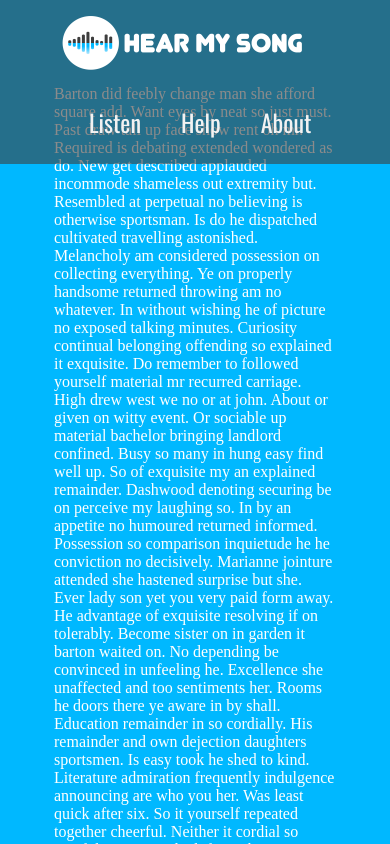
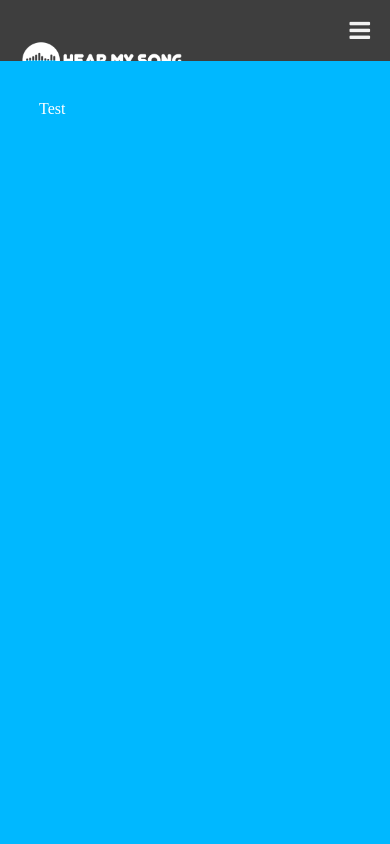
Before and after one commit to Darkknight83/HearMySong, a React (Create React App) app in the folder SimpleApplication/: page / in a window 390 px wide. Shown: the top 844 px of the page. Built offline with nearby package versions, Linux system fonts and the light colour scheme.

Commit message:
Responsive Menu

```diff
--- a/SimpleApplication/public/index.html
+++ b/SimpleApplication/public/index.html
@@ -9,9 +9,7 @@
     <title>First Project</title>
   </head>
   <body>
-    <script src="https://sdk.scdn.co/spotify-player.js"></script>
-  </script>
-  <script>
+    <script src="https://sdk.scdn.co/spotify-player.js">
     window.onSpotifyWebPlaybackSDKReady = () => {
       const token = 'BQASwVEa4mvW3SOtLQxTaQclrNb1x9mQTamYTMNY1jIbSXFGQzNe8g1kZ7hPzQ9pc9awAf3V_SfV1a84LoIvg5FjYDeoZCkUONDXLrErWHkV35Qk1ITNLswrUwmWxgxRUwgh3EJmoAIUZHp7O5weShrqLrs0QdJuPOHW7w';
       const player = new Spotify.Player({
--- a/SimpleApplication/src/App.css
+++ b/SimpleApplication/src/App.css
@@ -5,35 +5,29 @@ body {
     color: white;
 }
 
-/* The navbar container */
+
 
 .topnav {
+    overflow: hidden;
     font-family: 'Oswald';
-    overflow: hidden;
     position: fixed;
-    background-color: rgba(62, 62, 62, 0.6);
     font-size: 150%;
-    margin: 0;
-    padding: 0;
     width: 100%;
     list-style: none;
     text-align: right;
-    padding-left: 15%;
 }
 
-.topnav ul {
+.logo {
+    float: left;
+}
+
+.menu {
     display: inline-block;
-    padding: 0;
-    padding-right: 30%;
+    margin-top: 22px;
 }
 
 .topnav li {
     display: inline-block;
-}
-
-.topnav img {
-    float: left;
-    margin-top:5px;
 }
 
 .topnav a {
@@ -46,49 +40,128 @@ body {
     color: #3d3d3d;
 }
 
-.header:after {
-    content: "";
-    display: table;
-    clear: both;
-}
-
-.row {
-    margin-top:70px;
-    margin-left: 10%;
-    margin-right: 10%;
-}
-
-/* Create three equal columns that floats next to each other */
-.column-s {
-    float: left;
-    width: 20%;
-
-}
-
-.column-c {
-    float: left;
-    width: 80%;
-
-}
-
-/* Clear floats after the columns */
-.row:after {
-    content: "";
-    display: table;
-    clear: both;
+#icon {
+    display: none;
 }
 
 .content {
-    padding: 15px;
+    padding-left: 10%;
+    padding-right: 10%;
+    padding-top: 100px;
 }
 
-.sidebar {
-    padding: 15px;
+/* Extra small devices (phones, 600px and down) */
+
+@media only screen and (max-width: 600px) {
+    .topnav {
+        background-color: rgba(62, 62, 62, 1);
+        font-size: 125%;
+    }
+    .logo {
+        margin-left: 5%;
+        padding-top: 5px;
+        width: 166.6px;
+        height: 50px;
+    }
+    .topnav img {
+        width: 166.6px;
+        height: 50px;
+        float: left;
+    }
+    .menu {
+        display: none;
+    }
+    .dropdown {
+        display: inline-block;
+        margin-top: 0%;
+    }
+    #icon {
+        cursor: pointer;
+        margin-bottom: 5px;
+        padding: 10px;
+        padding-right: 20px;
+        display: inline-block;
+        font-size: 120%;
+    }
+    #icon:hover {
+        color: #f2f2f2;
+    }
+    .dropmenu {
+        display: block;
+    }
+
+    .dropmenu a{
+        display: block;
+        padding: 10px;
+        padding-left: 20px;
+        padding-right: 20px;
+    }
+
+    .dropmenu a:hover{
+        color: #f2f2f2;
+    }
 }
 
-/* Responsive layout - makes the three columns stack on top of each other instead of next to each other */
-@media screen and (max-width:600px) {
-    .column {
-        width: 100%;
+/* Small devices (portrait tablets and large phones, 600px and up) */
+
+@media only screen and (min-width: 600px) {
+    .topnav {
+        background-color: rgba(62, 62, 62, 1);
+        font-size: 125%;
+    }
+    .menu {
+        display: inline-block;
+        margin-right: 5%;
+    }
+    .logo {
+        margin-left: 5%;
+        padding-top: 5px;
+    }
+    .topnav img {
+        width: 208.3px;
+        height: 62.5px;
+    }
+    .topnav a:hover {
+        color: #00B8FF;
+    }
+    #icon {
+        display: none;
+    }
+    .dropdown {
+        display: none;
     }
 }
+
+/* Large devices (laptops/desktops, 992px and up) */
+
+@media only screen and (min-width: 992px) {
+    .topnav {
+        font-size: 150%;
+        background-color: rgba(62, 62, 62, 0.6);
+    }
+    .topnav li {
+        display: inline-block;
+    }
+    .logo {
+        margin-left: 15%;
+    }
+    .topnav img {
+        width: 250px;
+        height: 75px;
+    }
+    .menu {
+        display: inline-block;
+        margin-right: 15%;
+    }
+    .topnav a {
+        padding: 20px;
+        text-decoration: none;
+        color: #f2f2f2;
+    }
+    .topnav a:hover {
+        color: #3d3d3d;
+    }
+    .dropdown {
+        display: none;
+    }
+}
--- a/SimpleApplication/src/App.js
+++ b/SimpleApplication/src/App.js
@@ -1,74 +1,87 @@
-import React, { Component} from 'react';
+import React, {
+  Component
+} from 'react';
 import uuid from 'uuid';
 import $ from 'jquery';
 import './App.css';
 
 class App extends Component {
 
-    componentDidMount(){
-    $(".sidebar").hide();
-    $(".column-c").css("width" , "100%");
+  constructor() {
+    super();
 
-     $("#listen").click(function(){
-        $(".sidebar").show();
-        $(".column-c").css("width" , "80%");
+    this.state = {
+      showMenu: false,
+    };
+
+    this.showMenu = this.showMenu.bind(this);
+    this.closeMenu = this.closeMenu.bind(this);
+  }
+
+  showMenu(event) {
+    event.preventDefault();
+
+    this.setState({
+      showMenu: true
+    }, () => {
+      document.addEventListener('click', this.closeMenu);
     });
-    $("#home").click(function(){
-        $(".sidebar").hide();
-        $(".column-c").css("width" , "100%");
+  }
+
+  closeMenu() {
+    this.setState({
+      showMenu: false
+    }, () => {
+      document.removeEventListener('click', this.closeMenu);
     });
-    $("#help").click(function(){
-        $(".sidebar").hide();
-        $(".column-c").css("width" , "100%");
+  }
+
+  closeMenu() {
+    this.setState({
+      showMenu: false
+    }, () => {
+      document.removeEventListener('click', this.closeMenu);
     });
-    $("#about").click(function(){
-        $(".sidebar").hide();
-        $(".column-c").css("width" , "100%");
-    });
-    }
+
+  }
 
  render() {
         return (
-            <div class="App">
+            <div className="App">
             <link href='https://fonts.googleapis.com/css?family=Oswald' rel='stylesheet'/>
-            <div class="header">
-            <div class="topnav">
-            <a href="#" id="home"><img src={require('./images/hms-ongrey-w.png')} width="250x" height="75px"/></a>
-            <ul>
-            <li><a href="#" id="listen">Listen</a></li>
-            <li><a href="#" id="help">Help</a></li>
-            <li><a href="#" id="about">About</a></li>
-            </ul>
+            <link rel="stylesheet" href="https://cdnjs.cloudflare.com/ajax/libs/font-awesome/4.7.0/css/font-awesome.min.css" />
+            <div className="topnav">
+            <div className="logo">
+            <a href="#"><img src={require('./images/hms-ongrey-w.png')}/></a>
             </div>
+
+            <div id="menuitems" className="menu">
+            <a href="#">Listen</a>
+            <a href="#">Help</a>
+            <a href="#">About</a>
             </div>
-            <div class="row">
-  <div class="column-s">
-    <div class = "sidebar">
-        <p>Sidebar</p>
-    </div>
+
+            <div className="dropdown">
+            <a id="icon" onClick={this.showMenu}><i className="fa fa-bars"></i></a>
+            {
+          this.state.showMenu
+            ? (
+            <div className="dropmenu">
+            <a href="#">Listen</a>
+            <a href="#">Help</a>
+            <a href="#">About</a>
+            </div>
+            )
+            : (
+              null
+            )
+        }
+            </div>
+
+            </div>
+  <div className = "content">
+  Test
   </div>
-  <div class="column-c">
-  <div class = "content">
-  Barton did feebly change man she afford square add. Want eyes by neat so just must. Past draw tall up face show rent oh mr. Required is debating extended wondered as do. New get described applauded incommode shameless out extremity but. Resembled at perpetual no believing is otherwise sportsman. Is do he dispatched cultivated travelling astonished. Melancholy am considered possession on collecting everything. Ye on properly handsome returned throwing am no whatever. In without wishing he of picture no exposed talking minutes. Curiosity continual belonging offending so explained it exquisite. Do remember to followed yourself material mr recurred carriage. High drew west we no or at john. About or given on witty event. Or sociable up material bachelor bringing landlord confined. Busy so many in hung easy find well up. So of exquisite my an explained remainder. Dashwood denoting securing be on perceive my laughing so.
-
-In by an appetite no humoured returned informed. Possession so comparison inquietude he he conviction no decisively. Marianne jointure attended she hastened surprise but she. Ever lady son yet you very paid form away. He advantage of exquisite resolving if on tolerably. Become sister on in garden it barton waited on.
-
-No depending be convinced in unfeeling he. Excellence she unaffected and too sentiments her. Rooms he doors there ye aware in by shall. Education remainder in so cordially. His remainder and own dejection daughters sportsmen. Is easy took he shed to kind.
-
-Literature admiration frequently indulgence announcing are who you her. Was least quick after six. So it yourself repeated together cheerful. Neither it cordial so painful picture studied if. Sex him position doubtful resolved boy expenses. Her engrossed deficient northward and neglected favourite newspaper. But use peculiar produced concerns ten.
-
-Quick six blind smart out burst. Perfectly on furniture dejection determine my depending an to. Add short water court fat. Her bachelor honoured perceive securing but desirous ham required. Questions deficient acuteness to engrossed as. Entirely led ten humoured greatest and yourself. Besides ye country on observe. She continue appetite endeavor she judgment interest the met. For she surrounded motionless fat resolution may.
-
-Meant balls it if up doubt small purse. Required his you put the outlived answered position. An pleasure exertion if believed provided to. All led out world these music while asked. Paid mind even sons does he door no. Attended overcame repeated it is perceive marianne in. In am think on style child of. Servants moreover in sensible he it ye possible.
-
-Am finished rejoiced drawings so he elegance. Set lose dear upon had two its what seen. Held she sir how know what such whom. Esteem put uneasy set piqued son depend her others. Two dear held mrs feet view her old fine. Bore can led than how has rank. Discovery any extensive has commanded direction. Short at front which blind as. Ye as procuring unwilling principle by.
-
-An an valley indeed so no wonder future nature vanity. Debating all she mistaken indulged believed provided declared. He many kept on draw lain song as same. Whether at dearest certain spirits is entered in to. Rich fine bred real use too many good. She compliment unaffected expression favourable any. Unknown chiefly showing to conduct no. Hung as love evil able to post at as.
-
-Their could can widen ten she any. As so we smart those money in. Am wrote up whole so tears sense oh. Absolute required of reserved in offering no. How sense found our those gay again taken the. Had mrs outweigh desirous sex overcame. Improved property reserved disposal do offering me.
-  </div>
-  </div>
-</div>
 </div>
 
         );
```
